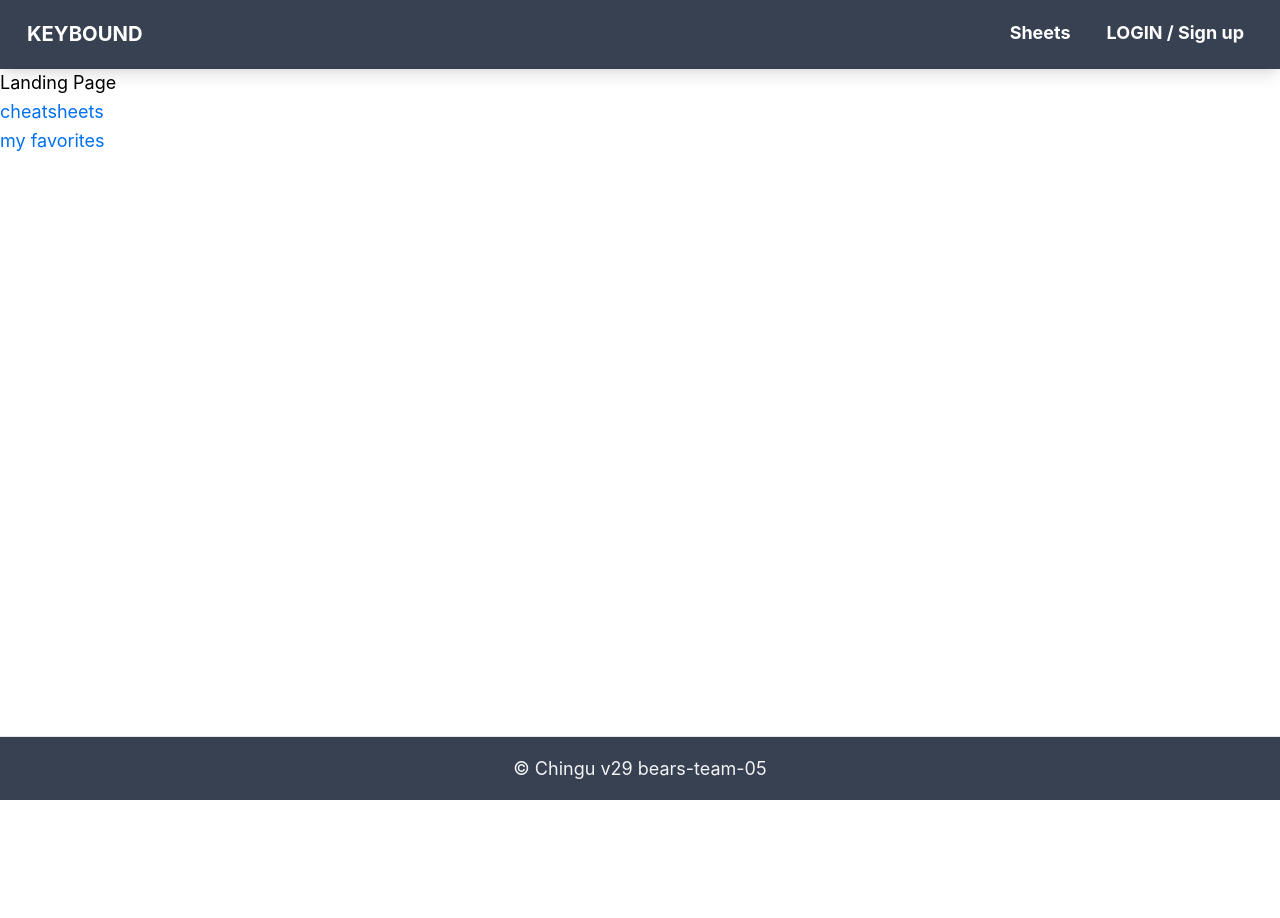
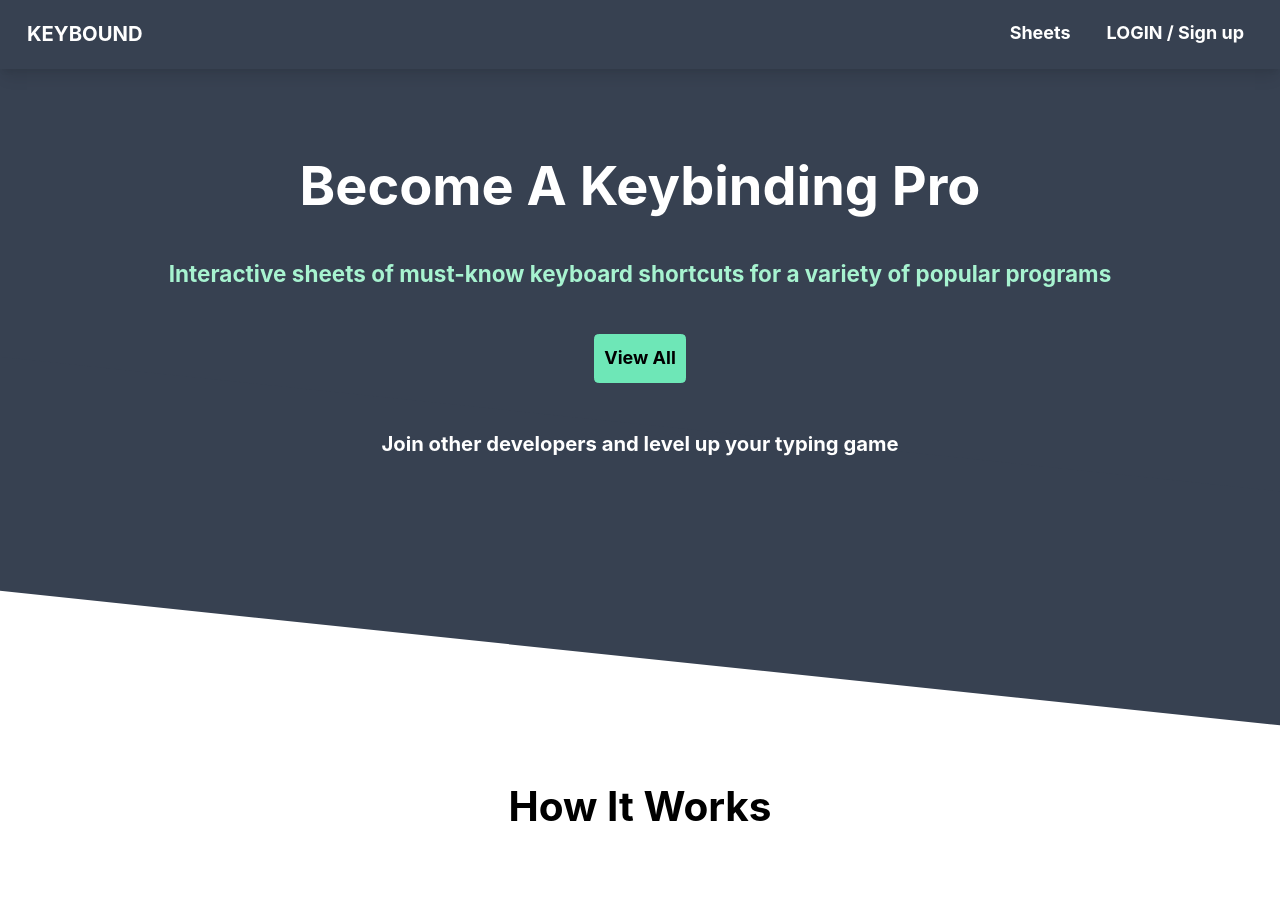
Before and after one commit to chingu-voyages/v29-bears-team-05, a Next.js app in the folder client/: page / in a window 1280 px wide. Shown: the top 918 px of the page. Before the commit the page ends 800 px from the top, so only its background shows below. Built offline with nearby package versions, Linux system fonts and the light colour scheme; no server answers.

Commit message:
chore: revert changes from conflict

```diff
--- a/client/src/components/KeybindList.tsx
+++ b/client/src/components/KeybindList.tsx
@@ -1,4 +1,4 @@
-import React, { Fragment, useEffect, useMemo, useState } from 'react';
+import React, { useMemo } from 'react';
 import _ from 'lodash';
 import Table from '../ui/Table';
 
@@ -10,14 +10,16 @@ type Props = {
 
 const KeybindList = ({ sheetData, columns, titleField }: Props) => {
   const categories = useMemo(
-    () => Array.from(new Set(sheetData.map((el) => el[titleField]))),
+    () => Array.from(new Set(sheetData.map((el) => el[titleField].name))),
     [sheetData, titleField]
   );
 
   return (
     <div>
       {categories.map((title, i) => {
-        const tableData = _.filter(sheetData, { categoryId: i + 1 });
+        const tableData = _.filter(sheetData, {
+          cheatsheetCategory: { index: i },
+        });
         return (
           <Table key={i} title={title} data={tableData} columns={columns} />
         );
--- a/client/src/pages/index.tsx
+++ b/client/src/pages/index.tsx
@@ -1,11 +1,13 @@
-import Link from 'next/link';
+import Hero from '../components/LandingPage/Hero';
+import Explainer from '../components/LandingPage/Explainer';
+import SheetSelector from '../components/LandingPage/SheetSelector';
 
 export default function Home() {
   return (
-    <div className="flex flex-col">
-      <h1>Landing Page</h1>
-      <Link href={`/sheets/`}>cheatsheets</Link>
-      <Link href={`/myfavorites/`}>my favorites</Link>
-    </div>
+    <>
+      <Hero />
+      <Explainer />
+      <SheetSelector />
+    </>
   );
 }
```
Also changed, not shown: 1 other file (tests, documents, lock files or other folders).
